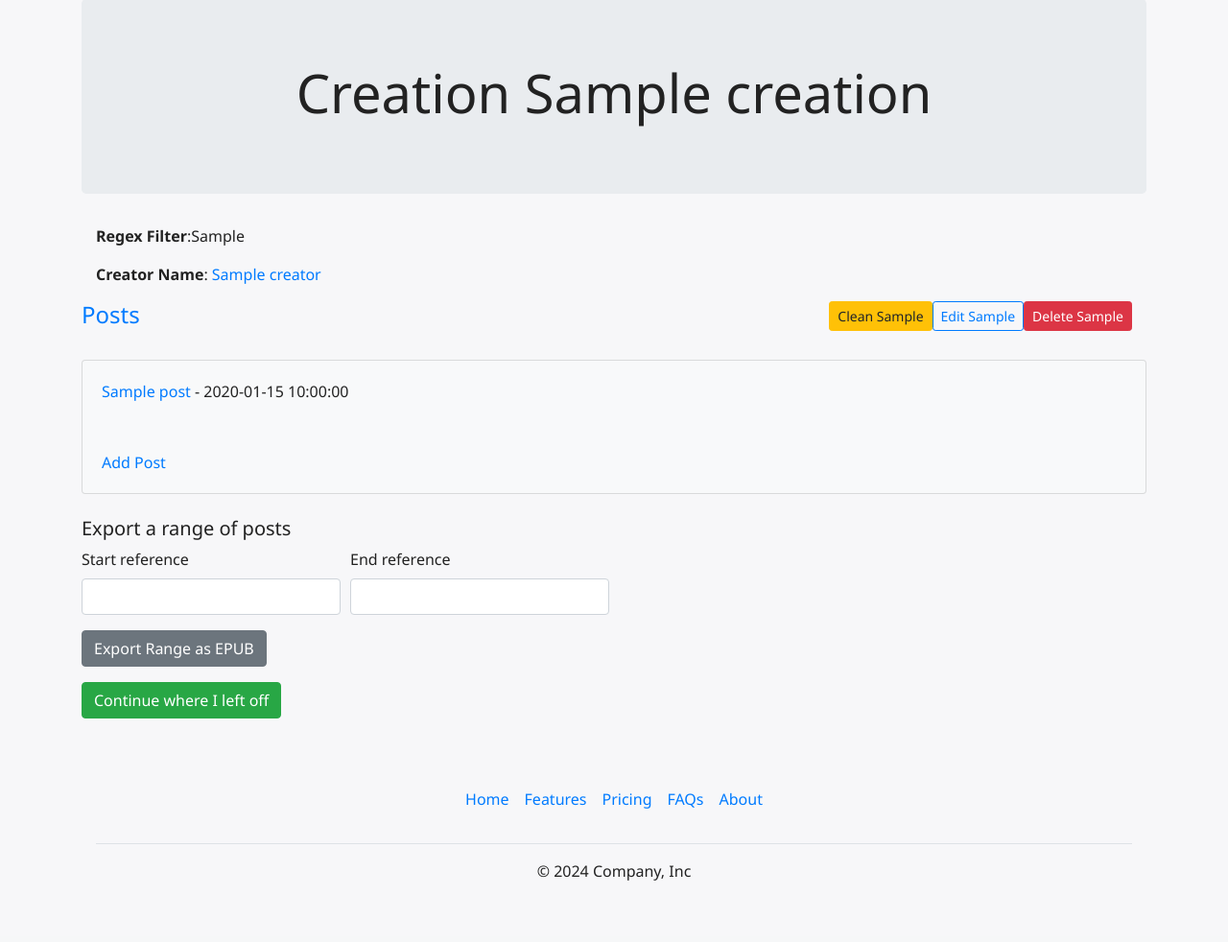
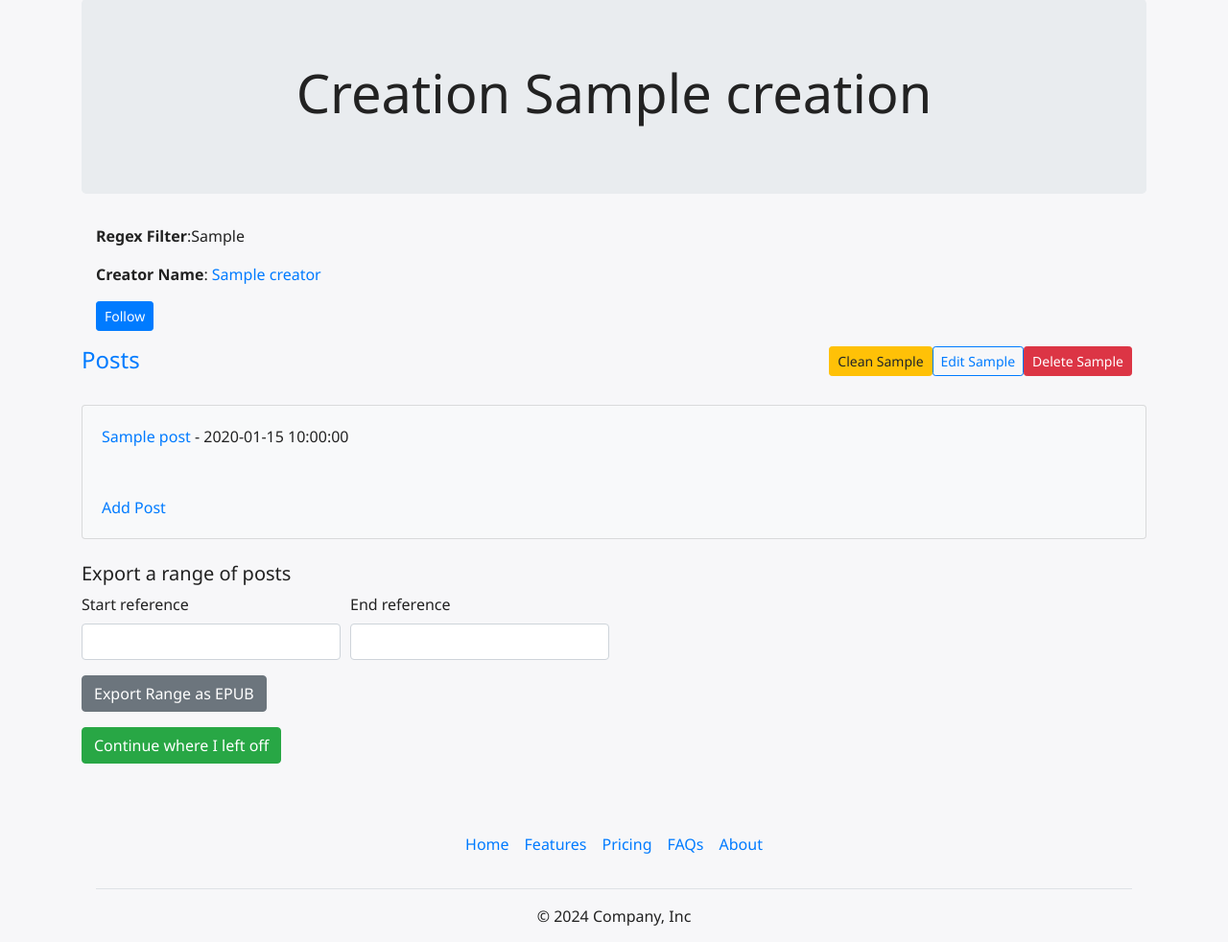
Before and after one commit to trainingmb/inadis, a Flask app: page /app/v1/creators/1/creations/1 in a window 1280 px wide. Shown: the part 67-1049 px from the top of the page at 96% size. Before the commit the page ends 985 px from the top, so only its background shows below. Run offline with Flask 3, Linux system fonts and the light colour scheme; a user stored in the database is signed in; tables that the repository leaves empty hold one stand-in row (values such as "Sample post").

Commit message:
Added follow buttons

```diff
--- a/app/v1/templates/user/creation_view.html
+++ b/app/v1/templates/user/creation_view.html
@@ -19,6 +19,19 @@ Creation View
                 <a href="{{ url_for('app_views.rud_creator', creator_id=creation.creator_id)}}">{{creation.creator.name}}
                 </a>
             </p>
+      {% if current_user.is_authenticated %}
+      <p>
+        {% if creation in followed_creations %}
+          <form method="post" action="{{ url_for('app_views.unfollow_creation', creation_id=creation.id) }}">
+            <button type="submit" class="btn btn-sm btn-secondary">Unfollow</button>
+          </form>
+        {% else %}
+          <form method="post" action="{{ url_for('app_views.follow_creation', creation_id=creation.id) }}">
+            <button type="submit" class="btn btn-sm btn-primary">Follow</button>
+          </form>
+        {% endif %}
+      </p>
+      {% endif %}
     </div>
     <div class="creation_details_delete float-right">
         <form class="" action="{{ url_for('app_views.rud_creation', creator_id=creation.creator_id, creation_id=creation.id)}}" method="POST">
--- a/app/v1/views/users.py
+++ b/app/v1/views/users.py
@@ -120,7 +120,8 @@ def creation_view(creation_id):
     if current_user.is_authenticated:
         unread_posts = [p for p in posts if p.id not in read_post_ids]
     template = 'user/creation_view.html' if current_user.is_authenticated else 'creation_view.html'
-    return render_template(template, creation=creation, posts=posts, read_post_ids=read_post_ids, unread_posts=unread_posts)
+    followed_creations = [fc.creation for fc in current_user.followed_creations] if current_user.is_authenticated else []
+    return render_template(template, creation=creation, posts=posts, read_post_ids=read_post_ids, unread_posts=unread_posts, followed_creations=followed_creations)
 
 @app_views.route('/posts/<string:post_id>', methods=['GET', 'POST'])
 def post_view(post_id):
```
